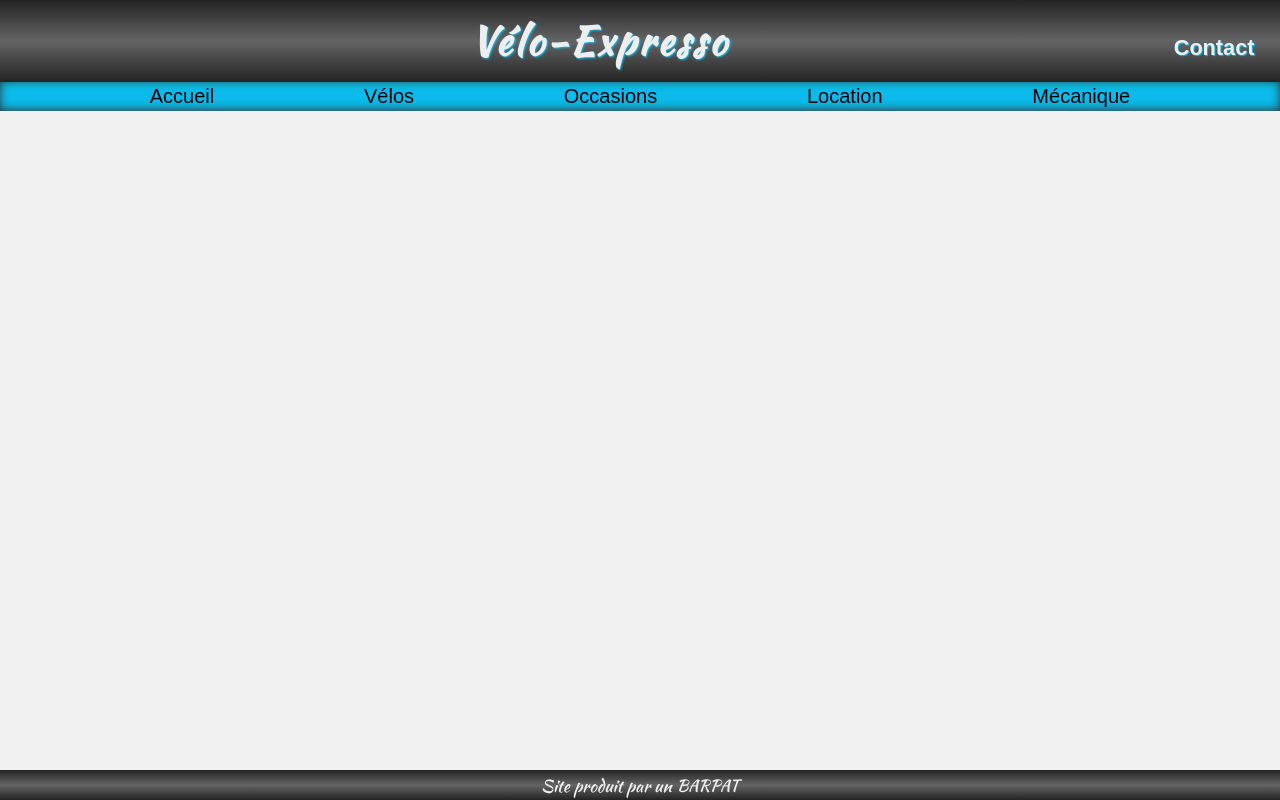
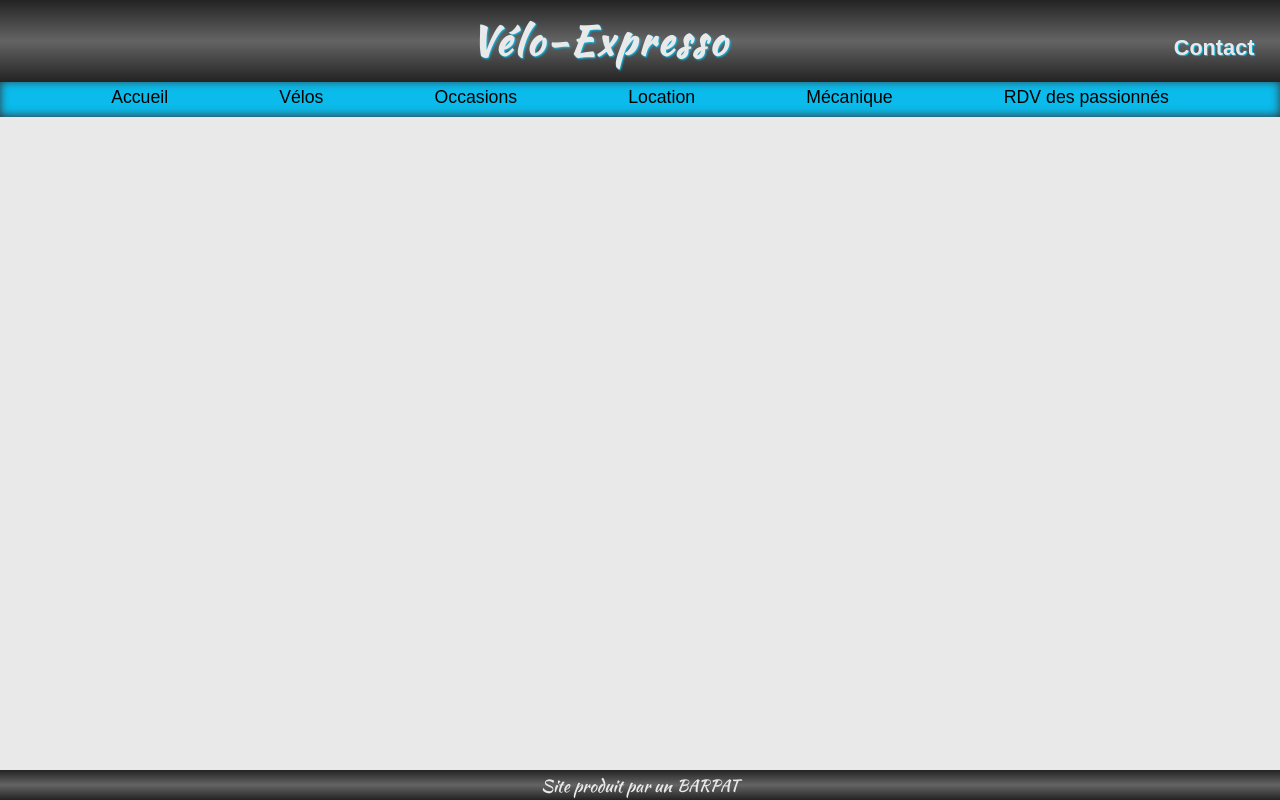
Before and after one commit to ChristopheC-83/velo_expresso_2, a PHP site: template views/commons/menu.php in a window 1280 px wide. Run offline with PHP 8.4, Linux system fonts and the light colour scheme; the template is opened without the code that fills it, so the values that code supplies are empty; some libraries are stand-ins or nearby versions; some web fonts are replaced.

Commit message:
navbar ok

```diff
--- a/public/style/communs/_footer.scss
+++ b/public/style/communs/_footer.scss
@@ -9,13 +9,13 @@ footer {
     rgba(100, 100, 100, 1) 50%,
     rgba(35, 35, 35, 1) 100%
   );
-  color: #eee;
+  color: #e9e9e9;
   width: 100%;
   height: 30px;
   @include flexMid;
   z-index: 20;
   font-family: Kaushan script;
   a {
-    color: #eee;
+    color: #e9e9e9;
   }
 }
--- a/public/style/communs/_header_menu.scss
+++ b/public/style/communs/_header_menu.scss
@@ -12,7 +12,7 @@ header {
     rgba(100, 100, 100, 1) 50%,
     rgba(35, 35, 35, 1) 100%
   );
-  color: #eee;
+  color: #e9e9e9;
   display: flex;
   justify-content: space-between;
   align-items: center;
@@ -28,7 +28,7 @@ header {
     text-shadow: 1px 1px 2px #0bbbec;
     cursor: pointer;
     a {
-      color: #eee;
+      color: #e9e9e9;
     }
   }
   .modal-contact {
@@ -40,16 +40,16 @@ header {
 }
 
 .navigation {
-  padding: 0.25vw 0;
+  padding: 0.4vw 0 0.8vw;
   background-color: #0bbbec;
   box-shadow: inset 0px -1px 10px #333;
-  max-height: 30px;
+  max-height: 35px;
   .navlinks-container {
     width: 100%;
     display: flex;
     justify-content: space-evenly;
     a {
-      font-size: clamp(16px, calc(14px + 0.6vw), 20px);
+      font-size: clamp(16px, calc(10px + 0.6vw), 20px);
       font-weight: 500;
       position: relative;
 
@@ -57,9 +57,9 @@ header {
         content: "";
         display: block;
         position: absolute;
-        bottom: -4px;
+        bottom: -1px;
         width: 100%;
-        height: 1px;
+        height: 1.5px;
         transform: scaleX(0);
         transform-origin: left;
         background: #333;
@@ -116,7 +116,7 @@ header {
       display: block;
       width: 100%;
       height: 3px;
-      background-color: #eee;
+      background-color: #e9e9e9;
       position: absolute;
       border-radius: 2px;
       pointer-events: none;
--- a/public/style/style.css
+++ b/public/style/style.css
@@ -168,7 +168,7 @@ header {
   max-height: 90px;
   background-color: #c4c4c4;
   background: linear-gradient(0deg, rgb(35, 35, 35) 0%, rgb(100, 100, 100) 50%, rgb(35, 35, 35) 100%);
-  color: #eee;
+  color: #e9e9e9;
   display: flex;
   justify-content: space-between;
   align-items: center;
@@ -185,7 +185,7 @@ header {
   cursor: pointer;
 }
 .barre-fixe h1 a {
-  color: #eee;
+  color: #e9e9e9;
 }
 .barre-fixe .modal-contact {
   font-size: calc(14px + 0.6vw);
@@ -195,10 +195,10 @@ header {
 }
 
 .navigation {
-  padding: 0.25vw 0;
+  padding: 0.4vw 0 0.8vw;
   background-color: #0bbbec;
   box-shadow: inset 0px -1px 10px #333;
-  max-height: 30px;
+  max-height: 35px;
 }
 .navigation .navlinks-container {
   width: 100%;
@@ -206,7 +206,7 @@ header {
   justify-content: space-evenly;
 }
 .navigation .navlinks-container a {
-  font-size: clamp(16px, 14px + 0.6vw, 20px);
+  font-size: clamp(16px, 10px + 0.6vw, 20px);
   font-weight: 500;
   position: relative;
 }
@@ -214,9 +214,9 @@ header {
   content: "";
   display: block;
   position: absolute;
-  bottom: -4px;
+  bottom: -1px;
   width: 100%;
-  height: 1px;
+  height: 1.5px;
   transform: scaleX(0);
   transform-origin: left;
   background: #333;
@@ -263,7 +263,7 @@ header {
     display: block;
     width: 100%;
     height: 3px;
-    background-color: #eee;
+    background-color: #e9e9e9;
     position: absolute;
     border-radius: 2px;
     pointer-events: none;
@@ -297,7 +297,7 @@ footer {
   left: 50%;
   transform: translateX(-50%);
   background: linear-gradient(0deg, rgb(35, 35, 35) 0%, rgb(100, 100, 100) 50%, rgb(35, 35, 35) 100%);
-  color: #eee;
+  color: #e9e9e9;
   width: 100%;
   height: 30px;
   display: flex;
@@ -307,7 +307,7 @@ footer {
   font-family: Kaushan script;
 }
 footer a {
-  color: #eee;
+  color: #e9e9e9;
 }
 
 .alert {
@@ -345,7 +345,7 @@ footer a {
 }
 
 body {
-  background-color: #f1f1f1;
+  background-color: #e9e9e9;
   color: #333;
   font-family: Arial, Helvetica, sans-serif;
   min-height: 100vh;
--- a/public/style/style.scss
+++ b/public/style/style.scss
@@ -7,7 +7,7 @@
 @import "communs/alertes";
 
 body {
-  background-color: #f1f1f1;
+  background-color: #e9e9e9;
   color: #333;
   font-family: Arial, Helvetica, sans-serif;
   min-height: 100vh;
--- a/views/commons/menu.php
+++ b/views/commons/menu.php
@@ -16,6 +16,9 @@
         <a href="<?= URL ?>mecanique">
             Mécanique
         </a>
+        <a href="<?= URL ?>sorties">
+            RDV des passionnés
+        </a>
     </div>
 
 
```
Also changed, not shown: 1 other file.
